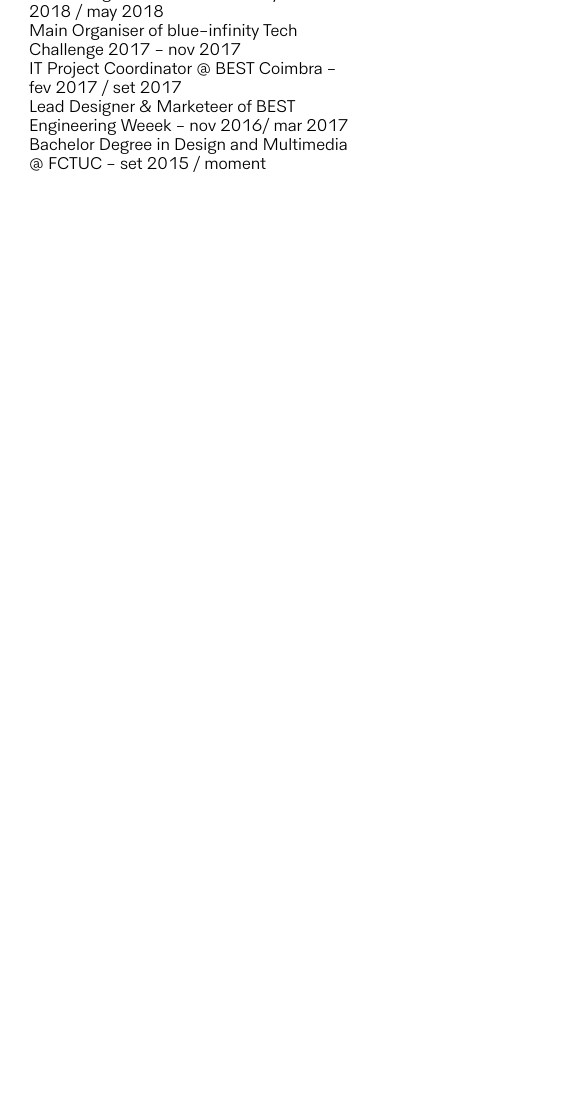
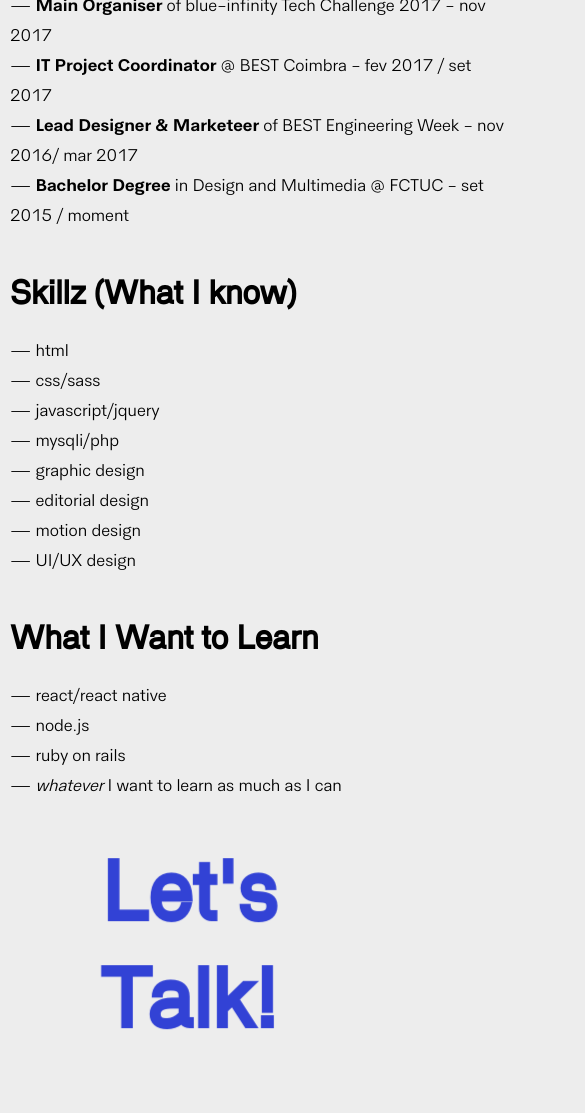
Before and after one commit to catarinalucas/portfolio, a plain HTML site: page about.html in a window 390 px wide. Shown: the part 595-1708 px from the top of the page, 585 px wide, since content can reach past the window. Before the commit the page ends 844 px from the top, so only its background shows below. Drawn offline with nearby package versions, Linux system fonts and the light colour scheme; files whose address does not match are found by name.

Commit message:
about_done
Falta acertar a responsividade

```diff
--- a/about.html
+++ b/about.html
@@ -23,27 +23,67 @@
       </div>
 
       <div class='about text-principal'>
-        <p>I've always loved magic<br>
-          and I believe that design does magic with the everyday things of our life.<br>
-          I've been working hard to inspire people to be better, to do better,<br>
+        <p>I've always loved <span style='color:#B1B3E8'>*magic*</span> and I believe that design <br>
+          does magic with the everyday things of our life.<br>
+          I've been working hard to inspire people to be better,<br>to do better,
           because I always had people who inspired me.<br>
         </p>
-        <p>I was born in 97' and raised in Viseu, Portugal and I was that boring kid who asks the purpose of everything</p>
+        <p>Born in '97 and raised in Viseu, Portugal I was always that curious kid that asks the purpose of everything.
+          I wanted to know everything so I could make a world of my own.<br>
+          So I fell in love with both design &amp; technology
+          because <br>
+          they give you the power to change the things that you don't like.
+          The dream came true when I started my Bachelor degree in Design and Multimedia that I'll finish in the next few months.<br>
+          It's time for me to take a new step...</p>
+          <a href='index.html'><p>— Back to Home</p></a>
       </div>
 
       <div class='photo'>
       </div>
 
       <div class='curriculum text-detail'>
-        <h1>El Curriculum</h1>
-        <p>Lead Designer of BEST Green Day - mar 2018 / may 2018</p>
-        <p>Main Organiser of blue-infinity Tech Challenge 2017 - nov 2017</p>
-        <p>IT Project Coordinator @ BEST Coimbra - fev 2017 / set 2017</p>
-        <p>Lead Designer &amp; Marketeer of BEST Engineering Weeek - nov 2016/ mar 2017</p>
-        <p>Bachelor Degree in Design and Multimedia @ FCTUC - set 2015 / moment</p>
+        <h1 class='text-principal'>El Curriculum</h1>
+        <p>— <span class='text-detail__bold'>Lead Designer</span> of BEST Green Day - mar 2018 / may 2018<br>
+        — <span class='text-detail__bold'>Main Organiser</span> of blue-infinity Tech Challenge 2017 - nov 2017<br>
+        — <span class='text-detail__bold'>IT Project Coordinator</span> @ BEST Coimbra - fev 2017 / set 2017<br>
+        — <span class='text-detail__bold'>Lead Designer &amp; Marketeer</span> of BEST Engineering Week - nov 2016/ mar 2017<br>
+        — <span class='text-detail__bold'>Bachelor Degree</span> in Design and Multimedia @ FCTUC - set 2015 / moment</p></span>
+     </div>
+
+     <div class='skills'>
+       <h1 class='text-principal'>Skillz (What I know)</h1>
+       <p class='text-detail'>
+         — html<br>
+         — css/sass<br>
+         — javascript/jquery<br>
+         — mysqli/php<br>
+         — graphic design<br>
+         — editorial design<br>
+         — motion design<br>
+         — UI/UX design<br>
+       </p>
+     </div>
+
+     <div class='learn'>
+       <h1 class='text-principal'>What I Want to Learn</h1>
+       <p class='text-detail'>
+         — react/react native<br>
+         — node.js<br>
+         — ruby on rails<br>
+         — <span style='font-style:italic;'>whatever</span> I want to learn as much as I can<br>
+       </p>
+     </div>
+
+     <div class='talk text-principal'>
+       <div class='talk-moving_zone'>
+         <div class='talk-popup'>
+           <div class='popup-text'><a href='contact.html'><h1 style="color:#3242D5;">Let's Talk!</h1></a></div>
+         </div>
+       </div>
      </div>
 
   </div><!--</grid-->
-
+  <script src="https://ajax.googleapis.com/ajax/libs/jquery/1.11.3/jquery.min.js"></script>
+  <script src='popup.js'></script
   </body>
 </html>
--- /dev/null
+++ b/popup.js
@@ -0,0 +1,18 @@
+var moveForce = 30; // max popup movement in pixels
+var rotateForce = 20; // max popup rotation in deg
+
+$(document).mousemove(function(e) {
+    var docX = $(document).width();
+    var docY = $(document).height();
+
+    var moveX = (e.pageX - docX/2) / (docX/2) * -moveForce;
+    var moveY = (e.pageY - docY/2) / (docY/2) * -moveForce;
+
+    var rotateY = (e.pageX / docX * rotateForce*2) - rotateForce;
+    var rotateX = -((e.pageY / docY * rotateForce*2) - rotateForce);
+
+    $('.talk-popup')
+        .css('left', moveX+'px')
+        .css('top', moveY+'px')
+        .css('transform', 'rotateX('+rotateX+'deg) rotateY('+rotateY+'deg)');
+});
--- a/style.css
+++ b/style.css
@@ -3,6 +3,14 @@
   padding: 0;
 }
 
+body{
+  background-color: #ededed;
+}
+
+a{
+  text-decoration: none;
+  color: #000;
+}
 /*-----------------------
 ----------FONTES---------
 ------------------------*/
@@ -32,6 +40,10 @@
   font-family: 'HKConcentrate-Regular', 'Helvetica', sans-serif;
 }
 
+.text-detail__bold{
+  font-family: 'HKConcentrate-Bold', 'Helvetica', sans-serif;
+}
+
 .text-principal{
   font-family:'HKZercon-Regular','Roboto Mono',sans-serif;
 }
@@ -47,7 +59,7 @@
   '. navbar navbar .'
   '. bio bio .'
   '. footer social .';
-  grid-gap:20px;
+  grid-gap:30px;
   /*grid-gap:10px
   cria um espaco de 10px entre todas as rows e columns*/
 }
@@ -59,7 +71,9 @@
   '. navbar navbar .'
   '. title-about . .'
   '. about photo .'
-  '. curriculum curriculum .';
+  '. curriculum curriculum .'
+  '. skills skills .'
+  '. learn talk . ';
   grid-gap:20px;
 }
 
@@ -87,6 +101,10 @@
 
 }
 
+.navbar a:hover{
+  color:#3242D5;
+}
+
 li{
   display: inline;
 }
@@ -103,7 +121,7 @@ li{
 
 .animated-text{
   display: inline-block;
-	color: #343434;
+	color: #000;
 	transition: color 250ms, text-shadow 250ms;
 	text-decoration: none;
 	text-shadow: 0px 1px 0px rgba(255, 255, 255, 1);
@@ -114,24 +132,28 @@ li{
 .animated-text::after{
   position: absolute;
   z-index: -1;
-	bottom: -5px;
+	bottom: -1px;
 	left: 50%;
 	transform: translateX(-50%);
 	content: '';
 	width: 100%;
 	height: 3px;
-	background-color: #343434;
+	background-color: #000;
 	transition: all 250ms;
 }
 
 .animated-text:hover{
-  color: white;
+  color: #B1B3E8;
 	text-shadow: 0px 1px 0px rgba(0, 0, 0, 1);
 }
 
 .animated-text:hover::after{
   height: 105%;
 	width: 105%;
+}
+
+.animated-function{
+  color:#3242D5;
 }
 /*-----------------------
 ----------FOOTER---------
@@ -163,6 +185,9 @@ li{
 
 }
 
+.social_links li a:hover{
+  color:#3242D5;
+}
 
 /*-----------------------
 --------ABOUT------------
@@ -173,6 +198,11 @@ li{
 
 .about{
   grid-area: about;
+  font-size: 18px;
+}
+
+.about p{
+  padding: 10px 10px 10px 0;
 }
 
 .photo{
@@ -181,6 +211,76 @@ li{
 
 .curriculum{
   grid-area: curriculum;
+  line-height: 30px;
+}
+
+.curriculum p{
+  padding-top: 25px;
+}
+
+.skills{
+  grid-area: skills;
+  display: block;
+  line-height: 30px;
+}
+.skills h1{
+  padding-top: 10px;
+}
+.skills p{
+  padding-top: 25px;
+}
+
+.learn{
+  grid-area: learn;
+  display: block;
+  line-height: 30px;
+}
+
+.learn h1{
+  padding-top: 10px;
+}
+
+.learn p{
+  padding-top: 25px;
+}
+
+.talk{
+  grid-area: talk;
+  justify-self:center;
+  font-size: 40px;
+  color: #B1B3E8;
+  padding-bottom: 30px;
+}
+
+.talk-moving_zone{
+  position: relative;
+  width:500px;
+  height:200px;
+  perspective: 800px;
+  padding-top: 10px;
+}
+
+.talk-popup{
+  position: absolute;
+   width:300px;
+   padding-left:30px;
+   transform-style: preserve-3d;
+}
+
+.talk-popup:before {
+    content: '';
+    position: absolute;
+    left:5%;
+    top:5%;
+    width:90%;
+    height:90%;
+    border-radius: inherit;
+    transform: translateZ(-100px);
+}
+
+.popup-text{
+    text-align: center;
+    transform: translateZ(15px);
 }
 /*-----------------------
 ---------ATOMS-----------
@@ -189,7 +289,10 @@ li{
 .hidden-md{
   display: block;
 }
-
+/* 1026 a 1114*/
+.hidden-one{
+  visibility:hidden;
+}
 /*-----------------------
 --------RESPONSIVE-------
 ------------------------*/
@@ -199,8 +302,27 @@ li{
     grid-template-columns: 1fr 10fr 10fr 1fr;
   }
 
-  .hidden-md{
+  /*.hidden-md{
     display: none;
+  }*/
+
+  .hidden-lg{
+    visibility: visible;
+  }
+}
+
+
+
+@media  only screen and (min-width: 1026px ) and (max-width: 1114px){
+  .hidden-one{
+    visibility: visible;
+  }
+
+}
+
+@media only screen and (min-width: 600px) and (max-width: 1025px){
+  .bio{
+    font-size:50px;
   }
 }
 
@@ -220,6 +342,23 @@ li{
     padding-top: 10px;
   }
 
+  .grid-about{
+    display: grid;
+    grid-template-columns: 1fr;
+    grid-template-areas:
+    'navbar'
+    'about'
+    'photo'
+    'curriculum'
+    'skills'
+    'learn'
+    'talk';
+    grid-gap:40px;
+    padding-left: 10px;
+    padding-bottom: 30px;
+    padding-top: 10px;
+  }
+
   .navbar{
     justify-self: center;
   }
@@ -228,6 +367,14 @@ li{
     font-size:33px;
     line-height: 50px;
   }
+
+  .about{
+    font-size: 16px;
+  }
+
+
+
+
 
 }
 
```
Also changed, not shown: index.html (+7 -6 lines).
